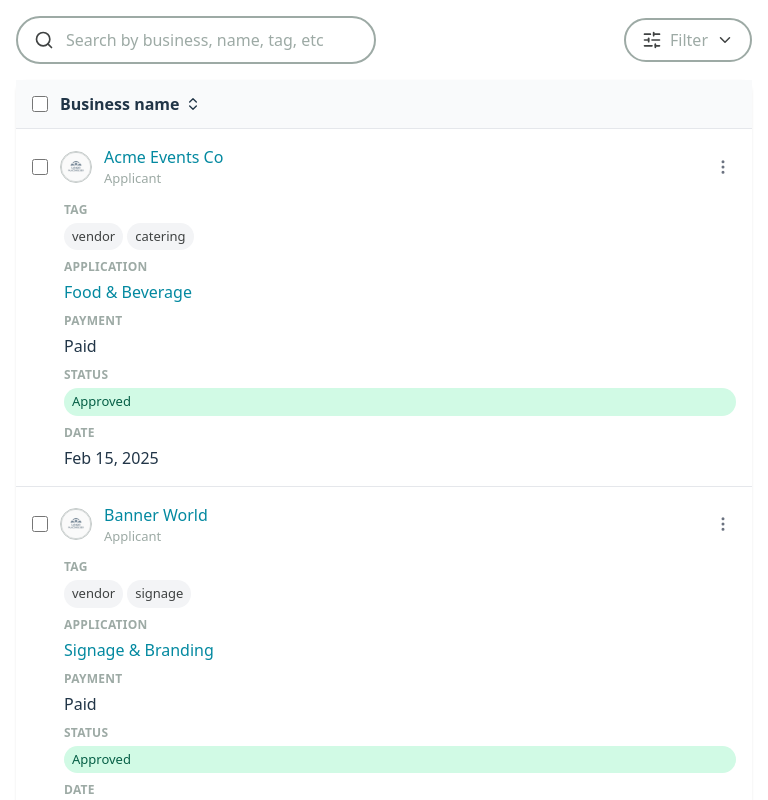
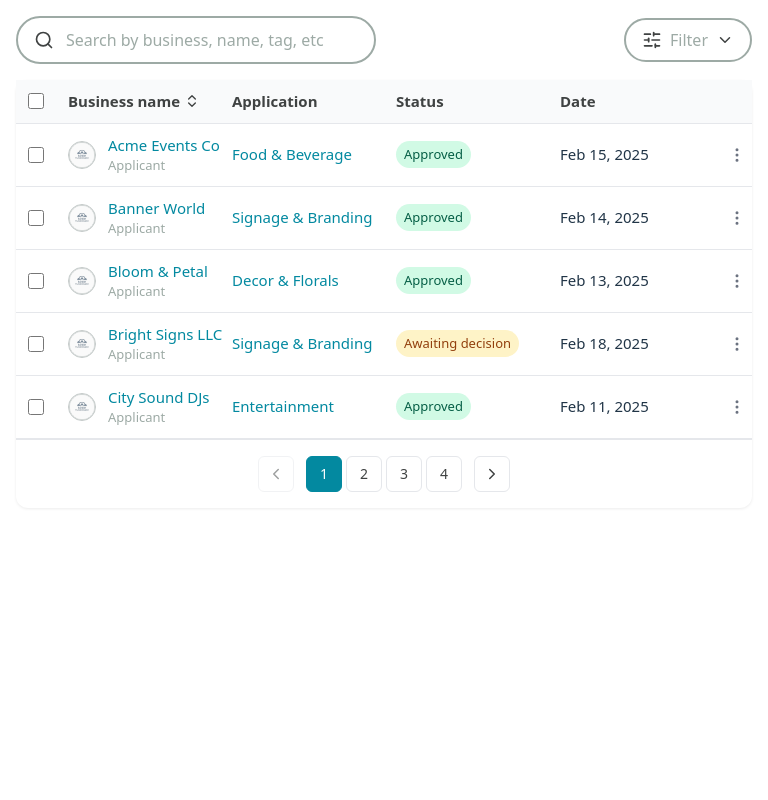
Before and after one commit to nitishahuja/eventeny, a React (Vite) app: page / in a window 768 px wide. Shown: the top 800 px of the page. Built offline with nearby package versions, Linux system fonts and the light colour scheme.

Commit message:
improved resposivity

```diff
--- a/src/App.css
+++ b/src/App.css
@@ -54,6 +54,11 @@
   flex-shrink: 0;
 }
 
+/* Ensure children can shrink without forcing horizontal overflow */
+.app-top > * {
+  min-width: 0;
+}
+
 .app-main {
   flex: 0 1 auto;
   width: 100%;
--- a/src/components/Table/Table.css
+++ b/src/components/Table/Table.css
@@ -109,8 +109,8 @@
   display: none;
 }
 
-/* Mobile/tablet: hide table, show stacked cards (avoids overflow/grey at ~768–900px) */
-@media (max-width: 899px) {
+/* Mobile (<768px): hide table, show stacked cards */
+@media (max-width: 767px) {
   .table-desktop {
     display: none;
   }
@@ -142,8 +142,8 @@
   .table-card {
     display: flex;
     flex-direction: column;
-    gap: 0.75rem;
-    padding: 1rem;
+    gap: 0.5rem;
+    padding: 0.75rem 1rem;
     border-bottom: 1px solid #e5e7eb;
   }
 
@@ -169,14 +169,15 @@
   .table-card-fields {
     display: flex;
     flex-direction: column;
-    gap: 0.5rem;
+    gap: 0.375rem;
     padding-left: calc(1rem + 16px); /* align with content after checkbox */
   }
 
   .table-card-field {
     display: flex;
-    flex-direction: column;
-    gap: 0.25rem;
+    flex-wrap: wrap;
+    align-items: center;
+    gap: 0.25rem 0.5rem;
   }
 
   .table-card-label {
@@ -185,6 +186,11 @@
     color: #9daaa5;
     text-transform: uppercase;
     letter-spacing: 0.02em;
+  }
+
+  .table-business-avatar {
+    width: 28px;
+    height: 28px;
   }
 }
 
@@ -560,6 +566,47 @@
   }
 }
 
+/* Mid-width (768–940px): keep desktop table but compress layout
+   - Fill available width to avoid early horizontal scroll
+   - Hide low-priority columns (Tag, Payment)
+   - Slightly reduce paddings and avatar size */
+@media (min-width: 768px) and (max-width: 940px) {
+  .table {
+    min-width: 100%;
+    table-layout: fixed;
+  }
+
+  .table th,
+  .table td {
+    padding: 0.625rem 0.75rem;
+  }
+
+  /* Hide Tag (3rd) and Payment (5th) columns */
+  .table th:nth-child(3),
+  .table td:nth-child(3),
+  .table th:nth-child(5),
+  .table td:nth-child(5) {
+    display: none;
+  }
+
+  .table-business-avatar {
+    width: 28px;
+    height: 28px;
+  }
+
+  .table-cell--check {
+    width: 40px;
+  }
+
+  .table-cell--action {
+    width: 40px;
+  }
+
+  .table-sort-btn {
+    gap: 0.25rem;
+  }
+}
+
 /* Wide desktop */
 @media (min-width: 1200px) {
   .table {
--- a/src/components/Table/Table.jsx
+++ b/src/components/Table/Table.jsx
@@ -313,34 +313,31 @@ function Table({ rows = [], loading = false }) {
                 </div>
                 <div className='table-card-fields'>
                   <div className='table-card-field'>
-                    <span className='table-card-label'>Tag</span>
                     <div className='table-tags'>
-                      {row.tag.slice(0, 3).map((t) => (
+                      {row.tag.slice(0, 2).map((t) => (
                         <span key={t} className='table-tag'>
                           {t}
                         </span>
                       ))}
+                      {row.tag.length > 2 && (
+                        <span className='table-tag'>+{row.tag.length - 2}</span>
+                      )}
                     </div>
                   </div>
                   <div className='table-card-field'>
-                    <span className='table-card-label'>Application</span>
                     <span className='table-link'>{row.application}</span>
-                  </div>
-                  <div className='table-card-field'>
-                    <span className='table-card-label'>Payment</span>
-                    <span>{row.payment === 'paid' ? 'Paid' : 'Not Paid'}</span>
-                  </div>
-                  <div className='table-card-field'>
-                    <span className='table-card-label'>Status</span>
-                    <span
-                      className={`table-status ${STATUS_COLORS[row.currentStatus] || ''}`}
-                    >
+                    <span aria-hidden>•</span>
+                    <span className={`table-status ${STATUS_COLORS[row.currentStatus] || ''}`}>
                       {row.currentStatus}
                     </span>
-                  </div>
-                  <div className='table-card-field'>
-                    <span className='table-card-label'>Date</span>
+                    <span aria-hidden>•</span>
                     <span>{formatDate(row.date)}</span>
+                    {row.payment === 'paid' && (
+                      <>
+                        <span aria-hidden>•</span>
+                        <span>Paid</span>
+                      </>
+                    )}
                   </div>
                 </div>
               </article>
--- a/src/index.css
+++ b/src/index.css
@@ -22,7 +22,12 @@
 html {
   width: 100%;
   max-width: 100%;
+  min-height: 100vh;
   overflow-x: clip;
+  /* Keep horizontal gestures from chaining to parent contexts */
+  overscroll-behavior-x: contain;
+  /* Prefer vertical panning only at the page level */
+  touch-action: pan-y;
 }
 
 @supports not (overflow: clip) {
@@ -35,7 +40,10 @@ body {
   margin: 0;
   width: 100%;
   max-width: 100%;
+  min-height: 100vh;
   overflow-x: clip;
+  overscroll-behavior-x: contain;
+  touch-action: pan-y;
 }
 
 @supports not (overflow: clip) {
@@ -48,9 +56,11 @@ body {
   width: 100%;
   min-width: 0;
   max-width: 100%;
+  min-height: 100vh;
   background-color: #fff;
   overflow-x: clip;
   overscroll-behavior-x: contain;
+  touch-action: pan-y;
 }
 
 @supports not (overflow: clip) {
```
